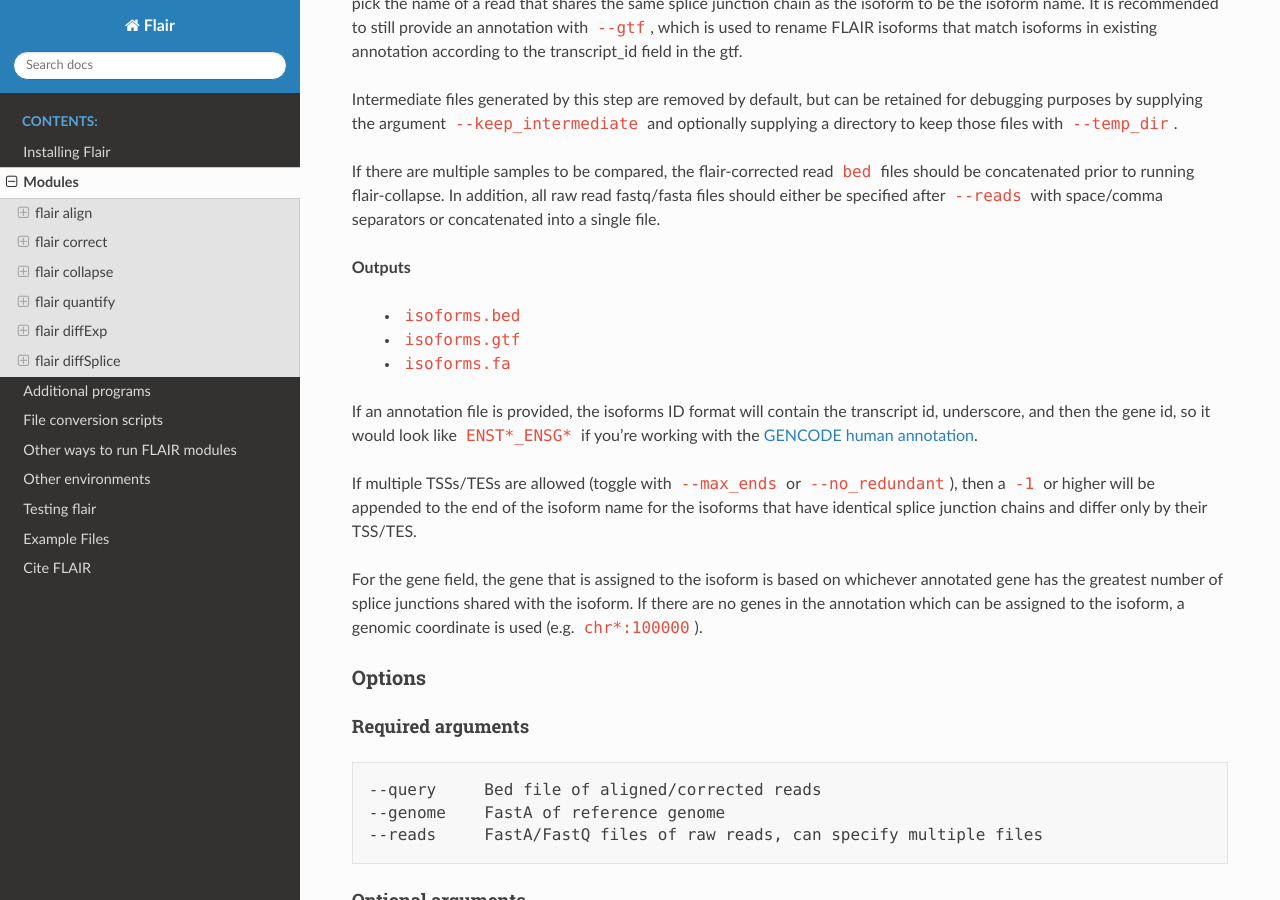
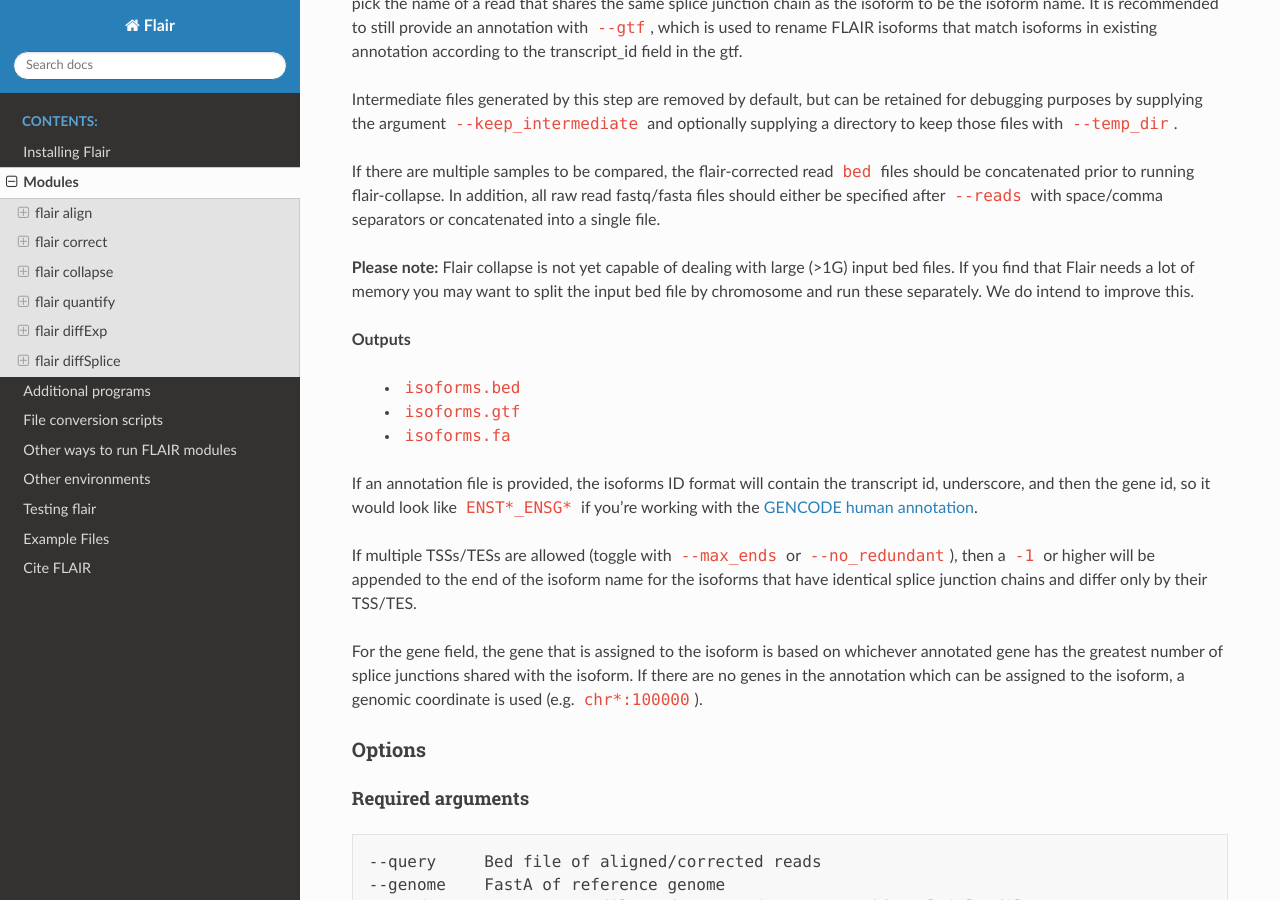
Before and after one commit to BrooksLabUCSC/flair, a Sphinx documentation site: the page built from docs/source/modules.rst, in a window 1280 px wide and 900 px high, scrolled down 3058 px. Built offline with Sphinx 7.4.7 and the Read the Docs theme 2.0.0, drawn with Linux system fonts in a browser that asks for light colours.

Commit message:
adding faq

```diff
--- a/docs/source/modules.rst
+++ b/docs/source/modules.rst
@@ -167,6 +167,11 @@ If there are multiple samples to be compared, the flair-corrected read
 flair-collapse. In addition, all raw read fastq/fasta files should
 either be specified after ``--reads`` with space/comma separators or
 concatenated into a single file.
+
+**Please note:** Flair collapse is not yet capable of dealing with large (>1G)
+input bed files. If you find that Flair needs a lot of memory you may want to
+split the input bed file by chromosome and run these separately. We do intend to
+improve this.
 
 **Outputs**
 
```
Also changed, not shown: docs/source/faqs.rst (added, +8 -0 lines).
